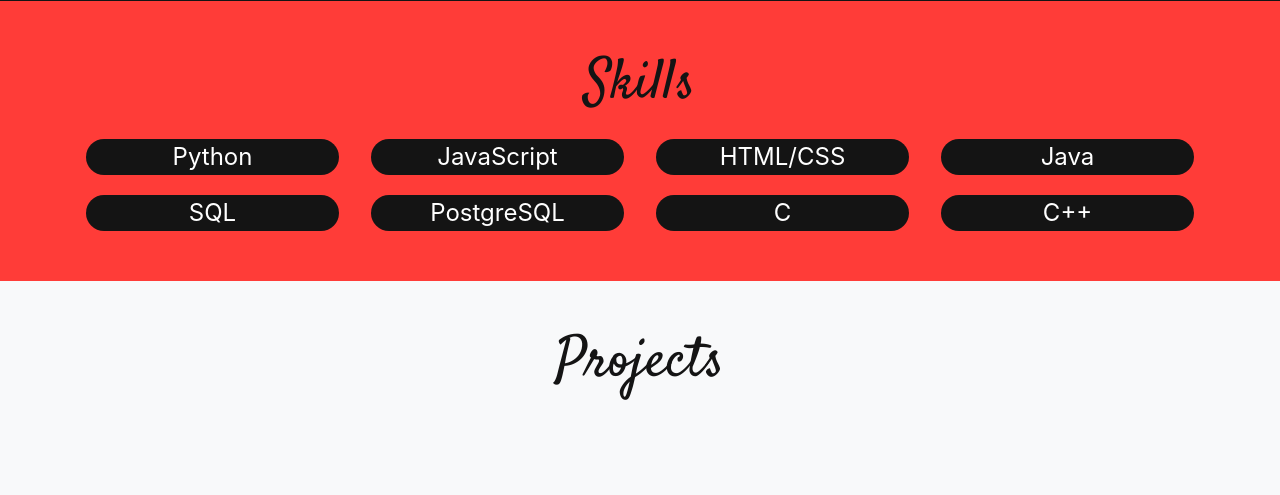
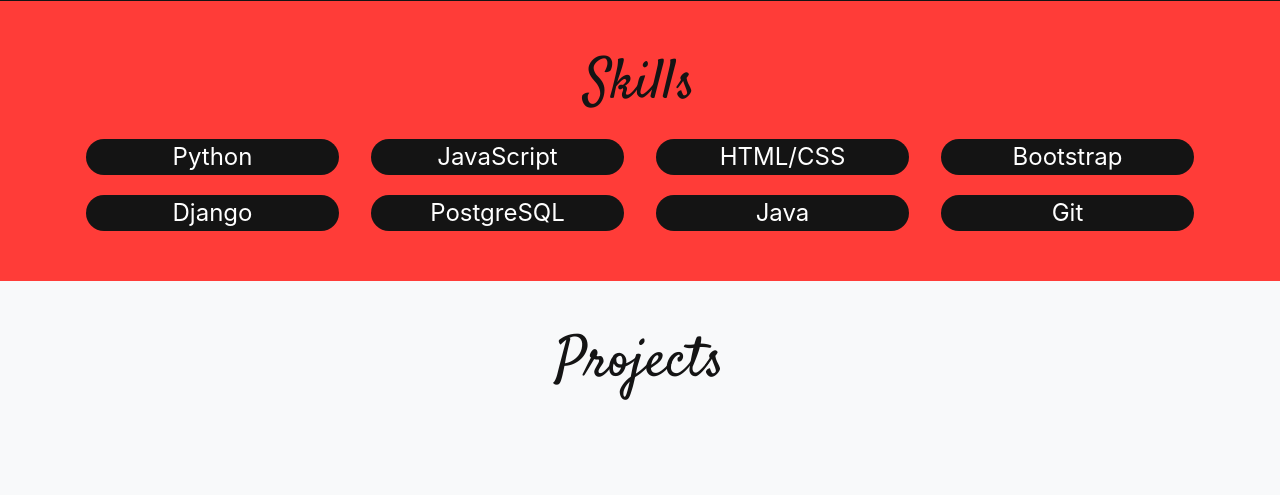
Before and after one commit to tlframe2/portfolio, a Django app: page / in a window 1280 px wide. Shown: the part 671-1166 px from the top of the page. Run offline with Django 3.2, Linux system fonts and the light colour scheme; data that the repository does not hold is empty; some libraries are stand-ins or nearby versions.

Commit message:
changed resume and skills

```diff
--- a/jobs/templates/jobs/home.html
+++ b/jobs/templates/jobs/home.html
@@ -56,32 +56,16 @@
         <h1 class="text-center display-4">Skills</h1>
         <div class="container">
           <div class="row">
-            <div class="text-center col-sm mx-3 skill-block">
-              Python
-            </div>
-            <div class="text-center col-sm mx-3 skill-block">
-              JavaScript
-            </div>
-            <div class="text-center col-sm mx-3 skill-block">
-              HTML/CSS
-            </div>
-            <div class="text-center col-sm mx-3 skill-block">
-              Java
-            </div>
+            <div class="text-center col-sm mx-3 skill-block">Python</div>
+            <div class="text-center col-sm mx-3 skill-block">JavaScript</div>
+            <div class="text-center col-sm mx-3 skill-block">HTML/CSS</div>
+            <div class="text-center col-sm mx-3 skill-block">Bootstrap</div>
           </div>
           <div class="row">
-            <div class="text-center col-sm mx-3 skill-block">
-              SQL
-            </div>
-            <div class="text-center col-sm mx-3 skill-block">
-              PostgreSQL
-            </div>
-            <div class="text-center col-sm mx-3 skill-block">
-              C
-            </div>
-            <div class="text-center col-sm mx-3 skill-block">
-              C++
-            </div>
+            <div class="text-center col-sm mx-3 skill-block">Django</div>
+            <div class="text-center col-sm mx-3 skill-block">PostgreSQL</div>
+            <div class="text-center col-sm mx-3 skill-block">Java</div>
+            <div class="text-center col-sm mx-3 skill-block">Git</div>
           </div>
         </div>
       </div>
```
